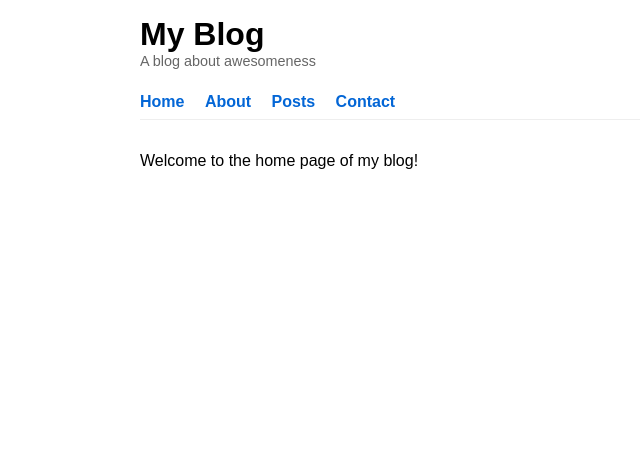
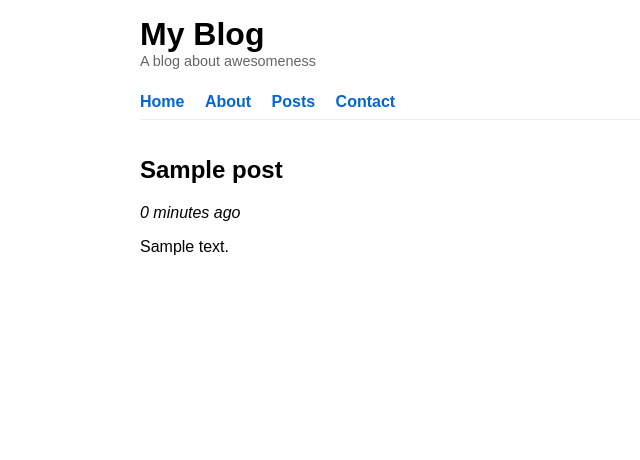
Before and after one commit to sheridan-python/mysite-example, a Django app: page / in a window 1280 px wide. Shown: the top 460 px of the page, without its empty margins (0-640 px from the left). Run offline with Django 3.2, Linux system fonts and the light colour scheme; tables that the repository leaves empty hold one stand-in row (values such as "Sample post").

Commit message:
Render latest blog posts on the home page

```diff
--- a/blog/templates/blog/home.html
+++ b/blog/templates/blog/home.html
@@ -1,5 +1,13 @@
 {% extends "blog/base.html" %}
 
 {% block main %}
-<p>Welcome to the home page of my blog!</p>
+<section class="latest-article-preview">
+{% for post in latest_posts %}
+<article>
+  <h2>{{ post.title }}</h2>
+  <em>{{ post.published|timesince }} ago</em>
+  {{ post.content|linebreaks }}
+</article>
+{% endfor %}
 {% endblock %}
+</section>
--- a/blog/views.py
+++ b/blog/views.py
@@ -1,8 +1,11 @@
 from django.shortcuts import render
+from . import models
 
 
 def home(request):
     """
     The Blog homepage
     """
-    return render(request, 'blog/home.html')
+    latest_posts = models.Post.objects.published().order_by('-published')[:3]
+    context = {'latest_posts': latest_posts}
+    return render(request, 'blog/home.html', context)
```
